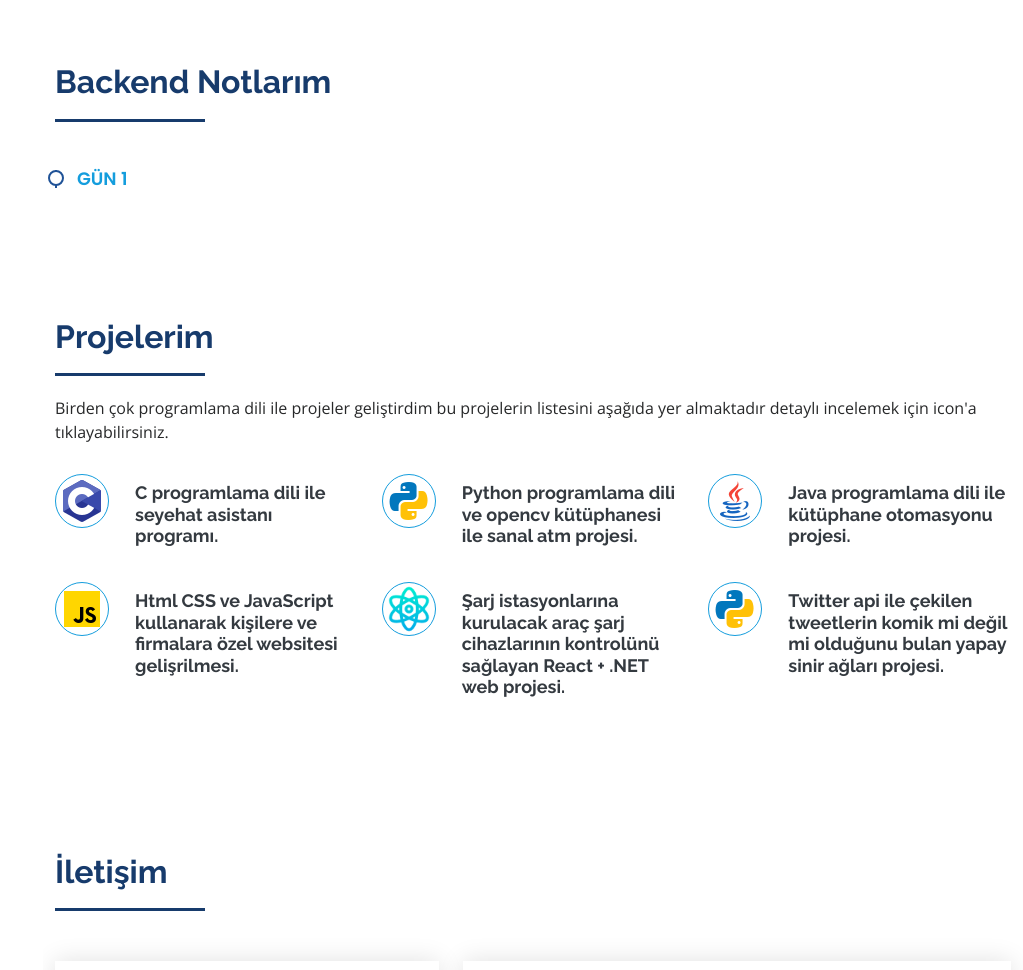
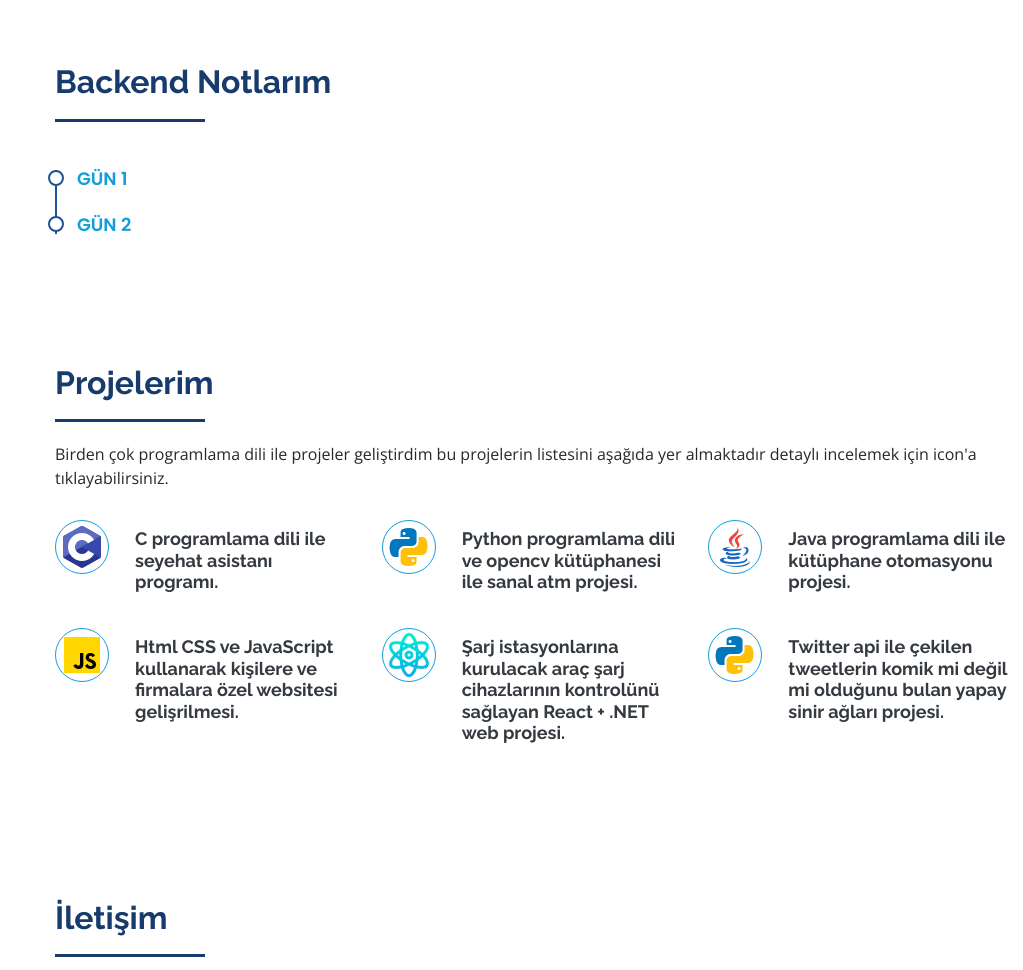
Before and after one commit to mustafaemirhanyildiz/mustafaemirhanyildiz.github.io, a plain HTML site: page index.html in a window 1280 px wide. Shown: the part 1318-2288 px from the top of the page, without its empty margins (257-1280 px from the left). Drawn offline with nearby package versions, Linux system fonts and the light colour scheme.

Commit message:
backend notes day 2 added

```diff
--- a/index.html
+++ b/index.html
@@ -212,7 +212,10 @@
               <h4><a href="https://onedrive.live.com/edit.aspx?resid=DECD4EB2447CAA80!218282&ithint=file%2cdocx&authkey=!AEvbCc7PK-NrgDc">Gün 1 </a></h4>
 
             </div>
+             <div class="resume-item">
+              <h4><a href="https://onedrive.live.com/edit.aspx?resid=DECD4EB2447CAA80!218286&ithint=file%2cdocx&authkey=!ADdq4PTEMt6eRgI">Gün 2 </a></h4>
 
+            </div>
           </div>
 
         </div>
```
